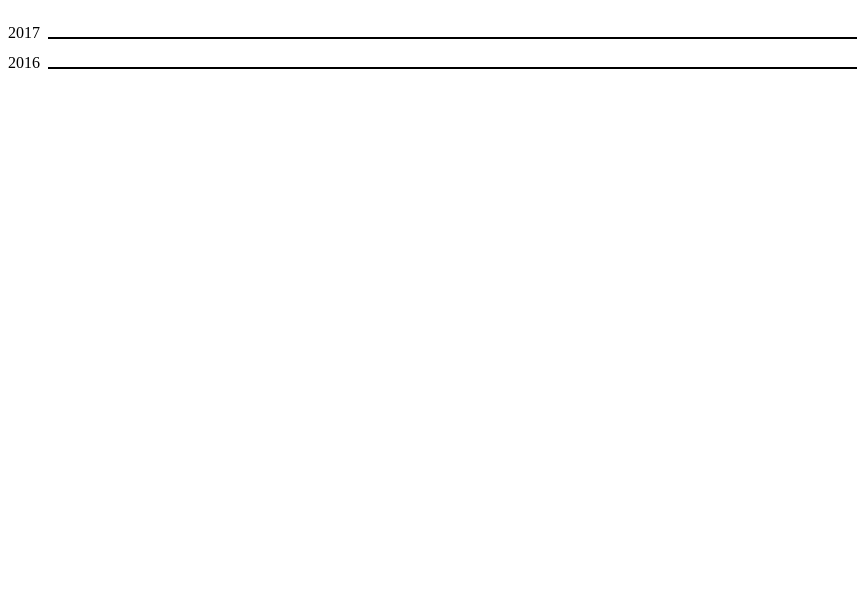
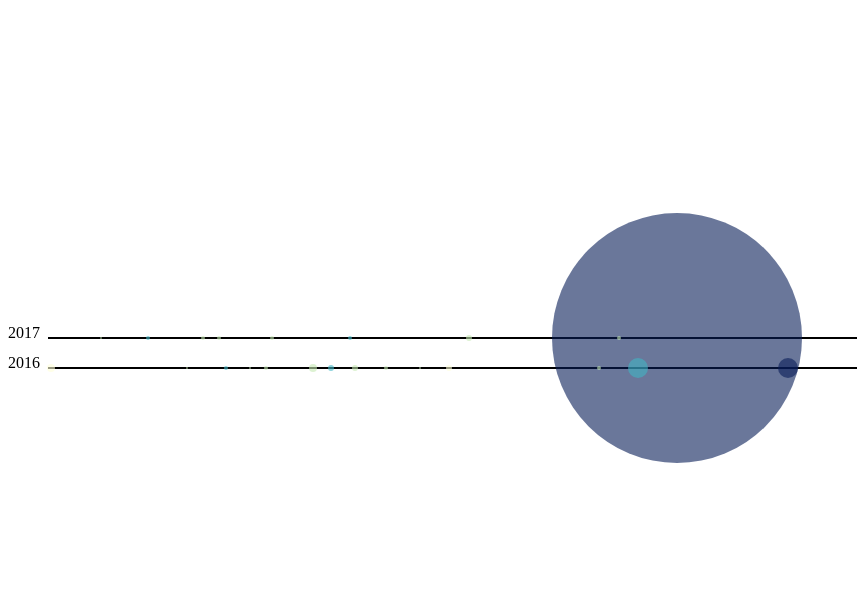
Before and after one commit to emmabradford/remaking-2-data-lines, a plain HTML site: page index.html in a window 1280 px wide. Shown: the whole page, without its empty margins (0-857 px from the left). Drawn offline with Linux system fonts and the light colour scheme.

Commit message:
added curicles

```diff
--- a/index.html
+++ b/index.html
@@ -13,10 +13,34 @@
     <!-- This is where you will do most of the 'work' for your applications -->
     <!--script src="js/main.js"></script-->
     <svg width="1000" height="600">
-   	<line x1="40" y1="30" x2="1000" y2="30" style="stroke:black;stroke-width:2"/>
-	<line x1="40" y1="60" x2="1000" y2="60" style="stroke:black;stroke-width:2"/>
-	<text x="0" y="30" fill="black">2017</text>
-	<text x="0" y="60" fill="black">2016</text>
+   	<line x1="40" y1="330" x2="1000" y2="330" style="stroke:black;stroke-width:2"/>
+	<line x1="40" y1="360" x2="1000" y2="360" style="stroke:black;stroke-width:2"/>
+	<text x="0" y="330" fill="black">2017</text>
+	<text x="0" y="360" fill="black">2016</text>
+	<circle cx="669" cy="330" r="125" fill="#081d58" opacity=".6" />
+	<circle cx="461" cy="330" r="3" fill="#c7e9b4" opacity=".6" />
+	<circle cx="611" cy="330" r="2" fill="#c7e9b4" opacity=".6" />
+	<circle cx="264" cy="330" r="2" fill="#c7e9b4" opacity=".6" />
+	<circle cx="211" cy="330" r="2" fill="#c7e9b4" opacity=".6" />
+	<circle cx="195" cy="330" r="2" fill="#c7e9b4" opacity=".6" />
+	<circle cx="342" cy="330" r="2" fill="#41b6c4" opacity=".6" />
+	<circle cx="140" cy="330" r="2" fill="#41b6c4" opacity=".6" />
+	<circle cx="93" cy="330" r="1" fill="#c7e9b4" opacity=".6" />
+	<circle cx="630" cy="360" r="10" fill="#41b6c4" opacity=".6" />
+	<circle cx="780" cy="360" r="10" fill="#081d58" opacity=".6" />
+	<circle cx="43" cy="360" r="4" fill="#ffffd9" opacity=".6" />
+	<circle cx="305" cy="360" r="4" fill="#c7e9b4" opacity=".6" />
+	<circle cx="323" cy="360" r="3" fill="#41b6c4" opacity=".6" />
+	<circle cx="441" cy="360" r="3" fill="#ffffd9" opacity=".6" />
+	<circle cx="347" cy="360" r="3" fill="#c7e9b4" opacity=".6" />
+	<circle cx="218" cy="360" r="2" fill="#41b6c4" opacity=".6" />
+	<circle cx="258" cy="360" r="2" fill="#c7e9b4" opacity=".6" />
+	<circle cx="378" cy="360" r="2" fill="#c7e9b4" opacity=".6" />
+	<circle cx="591" cy="360" r="2" fill="#c7e9b4" opacity=".6" />
+	<circle cx="242" cy="360" r="1" fill="#c7e9b4" opacity=".6" />
+	<circle cx="412" cy="360" r="1" fill="#c7e9b4" opacity=".6" />
+	<circle cx="179" cy="360" r="1" fill="#c7e9b4" opacity=".6" />
+
     </svg>
 </body>
 </html>
```
